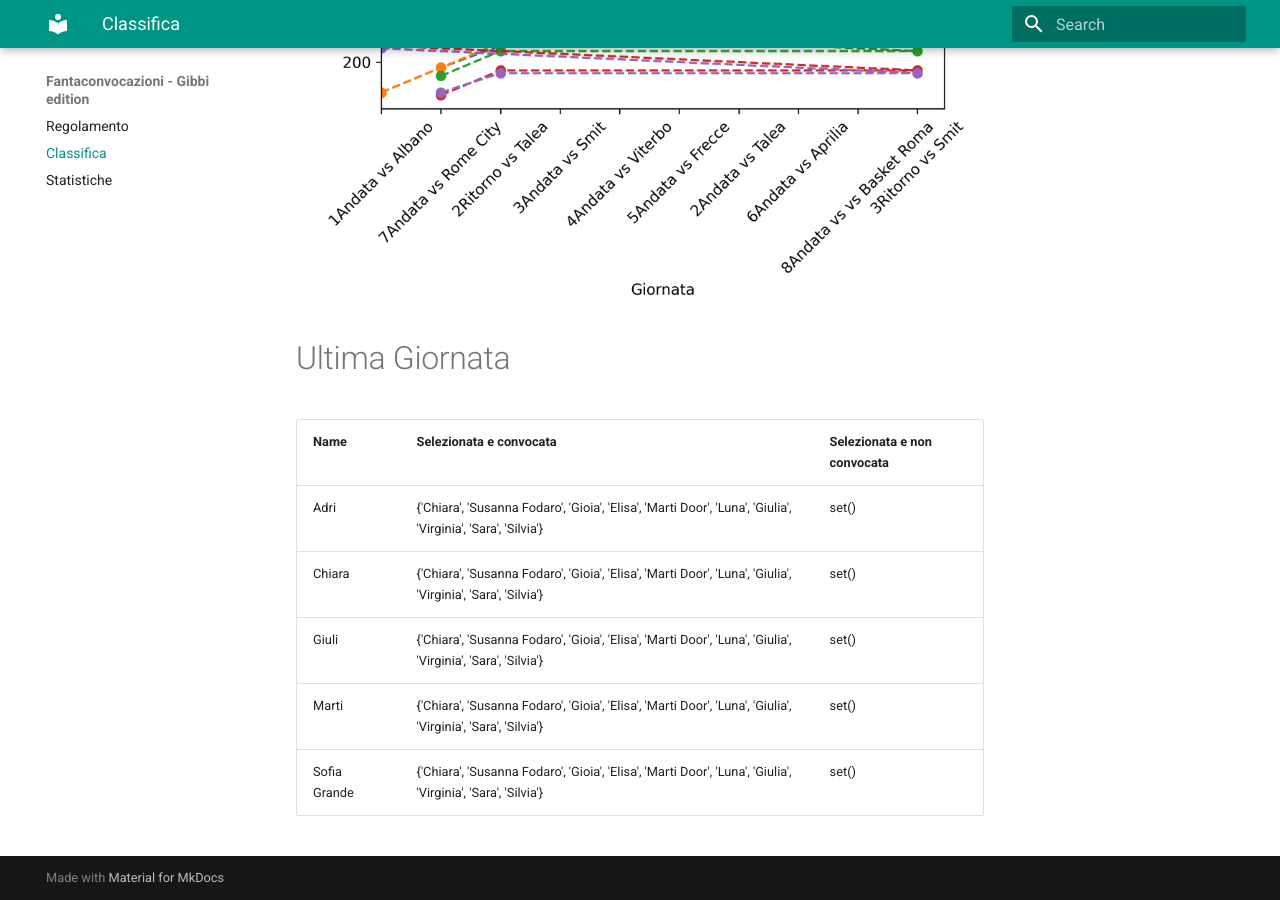
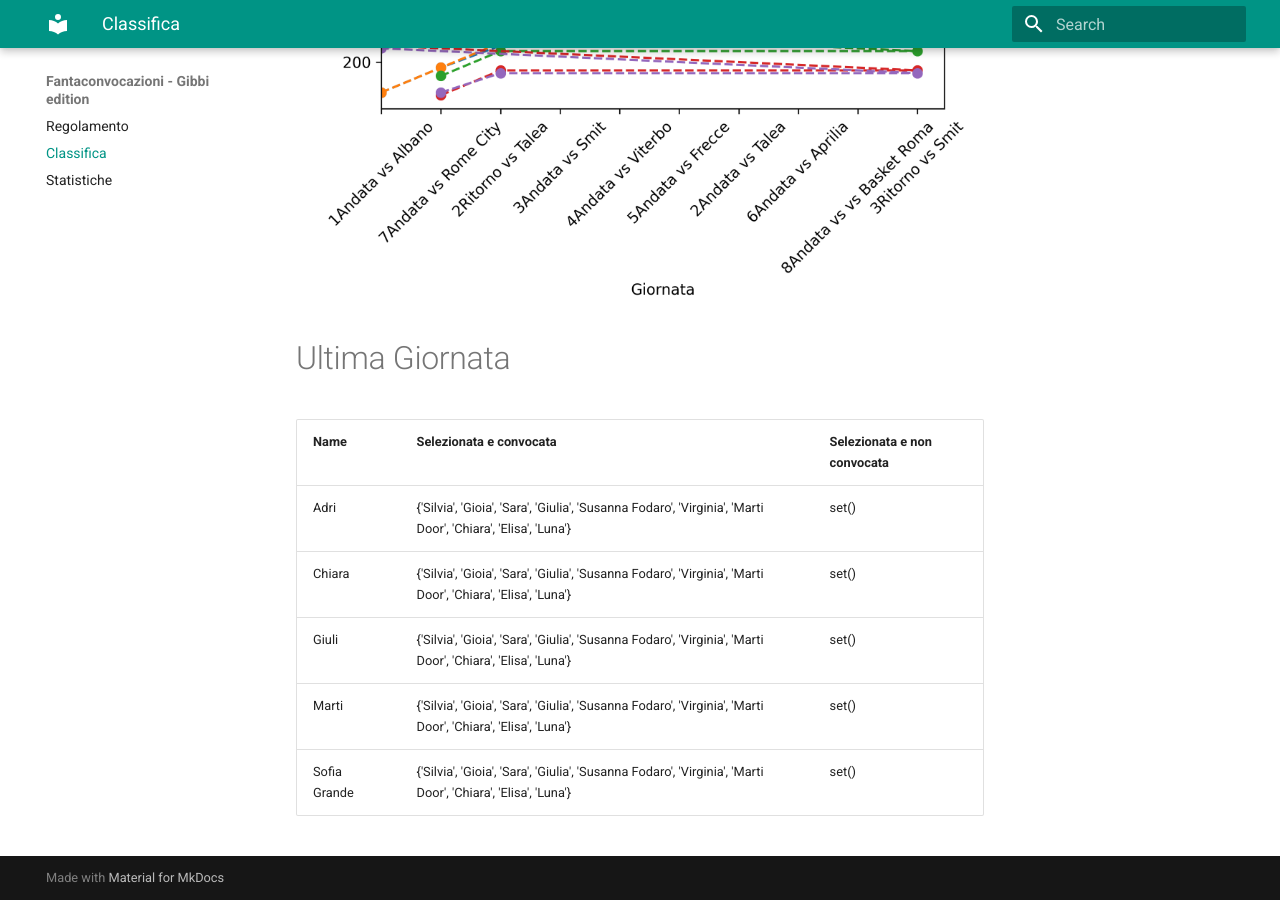
Before and after one commit to martinig94/fantagibbi, an MkDocs documentation site: the page built from docs/Classifica.md, in a window 1280 px wide and 900 px high, scrolled down 810 px. Built offline with MkDocs 1.6.1 and Material for MkDocs 9.7.7, drawn with Linux system fonts in a browser that asks for light colours.

Commit message:
Auto-update from main.py

```diff
--- a/docs/Classifica.md
+++ b/docs/Classifica.md
@@ -18,9 +18,9 @@
 <!-- START_TABLE CORRECT -->
 | Name         | Selezionata e convocata                                                                                      | Selezionata e non convocata   |
 |:-------------|:-------------------------------------------------------------------------------------------------------------|:------------------------------|
-| Adri         | {'Chiara', 'Susanna Fodaro', 'Gioia', 'Elisa', 'Marti Door', 'Luna', 'Giulia', 'Virginia', 'Sara', 'Silvia'} | set()                         |
-| Chiara       | {'Chiara', 'Susanna Fodaro', 'Gioia', 'Elisa', 'Marti Door', 'Luna', 'Giulia', 'Virginia', 'Sara', 'Silvia'} | set()                         |
-| Giuli        | {'Chiara', 'Susanna Fodaro', 'Gioia', 'Elisa', 'Marti Door', 'Luna', 'Giulia', 'Virginia', 'Sara', 'Silvia'} | set()                         |
-| Marti        | {'Chiara', 'Susanna Fodaro', 'Gioia', 'Elisa', 'Marti Door', 'Luna', 'Giulia', 'Virginia', 'Sara', 'Silvia'} | set()                         |
-| Sofia Grande | {'Chiara', 'Susanna Fodaro', 'Gioia', 'Elisa', 'Marti Door', 'Luna', 'Giulia', 'Virginia', 'Sara', 'Silvia'} | set()                         |
+| Adri         | {'Silvia', 'Gioia', 'Sara', 'Giulia', 'Susanna Fodaro', 'Virginia', 'Marti Door', 'Chiara', 'Elisa', 'Luna'} | set()                         |
+| Chiara       | {'Silvia', 'Gioia', 'Sara', 'Giulia', 'Susanna Fodaro', 'Virginia', 'Marti Door', 'Chiara', 'Elisa', 'Luna'} | set()                         |
+| Giuli        | {'Silvia', 'Gioia', 'Sara', 'Giulia', 'Susanna Fodaro', 'Virginia', 'Marti Door', 'Chiara', 'Elisa', 'Luna'} | set()                         |
+| Marti        | {'Silvia', 'Gioia', 'Sara', 'Giulia', 'Susanna Fodaro', 'Virginia', 'Marti Door', 'Chiara', 'Elisa', 'Luna'} | set()                         |
+| Sofia Grande | {'Silvia', 'Gioia', 'Sara', 'Giulia', 'Susanna Fodaro', 'Virginia', 'Marti Door', 'Chiara', 'Elisa', 'Luna'} | set()                         |
 <!-- END_TABLE CORRECT -->
```
